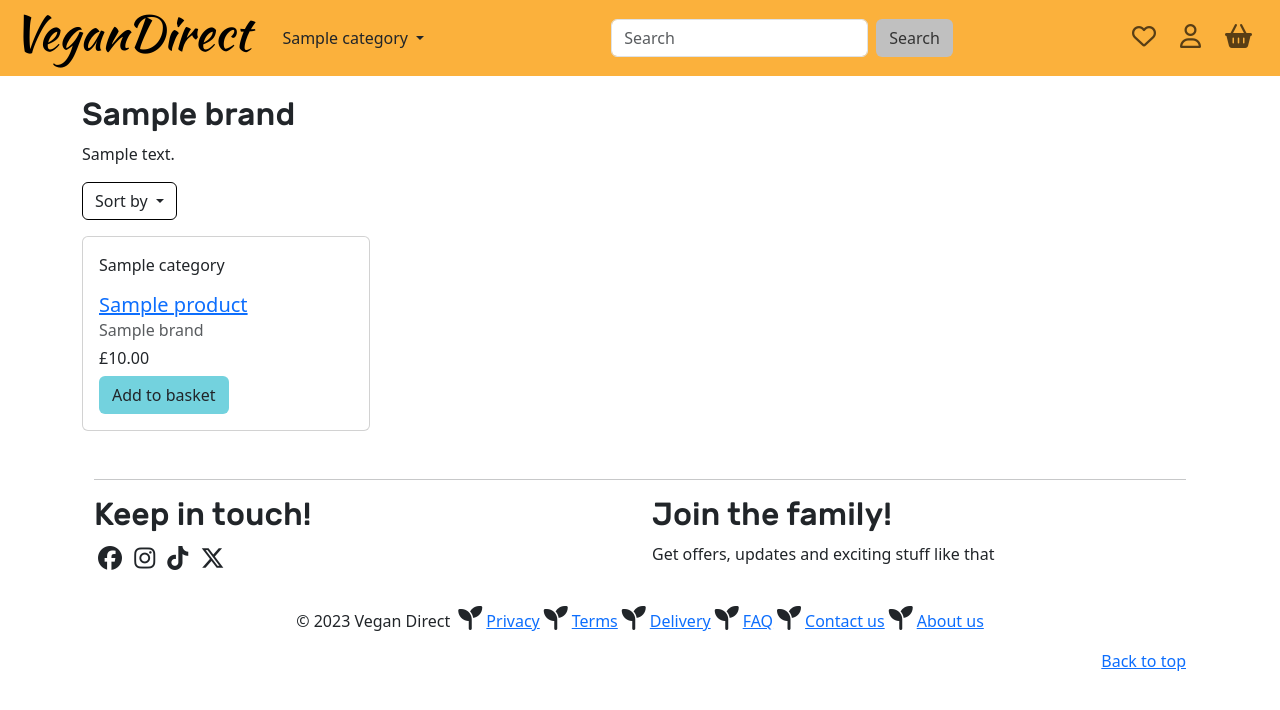
After one commit to charleymroberts/ecommerce, a Django app: a page that uses templates/base.html in a window 1280 px wide. The commit adds this page. Shown: the top 710 px of the page. Run offline with Django 4.2, Linux system fonts and the light colour scheme; tables that the repository leaves empty hold one stand-in row (values such as "Sample post"); some libraries are stand-ins or nearby versions; some web fonts are replaced.

Commit message:
Add 'sort by' button
Add 'sort by' functionality to the category and brand pages

```diff
--- /dev/null
+++ b/products/templates/products/brand.html
@@ -0,0 +1,44 @@
+{% extends 'base.html' %}
+
+{% load static %}
+
+{% block main_content %}
+
+<div class="container mt-5">
+
+<h2>{{ current_brand.name }}</h2>
+<p>{{ current_brand.description }}</p>
+
+<div class="col-md-2 justify-content-end">
+        <div class="dropdown-center mb-3">
+          <button class="btn dropdown-toggle sort-by" type="button" data-bs-toggle="dropdown" aria-expanded="false">
+            Sort by
+          </button>
+          <ul class="dropdown-menu">
+            <li><a class="dropdown-item" href="./?sort=name">Name A-Z</a></li>
+            <li><a class="dropdown-item" href="./?sort=-name">Name Z-A</a></li>
+            <li><a class="dropdown-item" href="./?sort=retail_price">Price low-high</a></li>
+            <li><a class="dropdown-item" href="./?sort=-retail_price">Price high-low</a></li>
+          </ul>
+        </div>
+    </div>
+
+{% for product in products %}
+    <div class="col-md-3 mb-2">
+        <div class="card" style="width: 18rem;">
+            <div class="card-body">
+                <p class="card-text">{{ product.categories.first.name }}</p>
+                <a href="{% url 'single-product' product.categories.first.slug product.slug %}"><h5
+                        class="card-title">{{ product.name }}</h5></a>
+                <h6 class="card-subtitle mb-2 text-body-secondary">{{ product.brand }}</h6>
+                <h6>£{{ product.retail_price }}</h6>
+                <a href="#" class="btn buy-now">Add to basket</a>
+            </div>
+        </div>
+    </div>
+
+{% endfor %}
+
+{% endblock %}
+
+</div>
--- a/products/urls.py
+++ b/products/urls.py
@@ -4,6 +4,7 @@ from . import views
 
 urlpatterns = [
     path('', views.product_lists, name='product-lists'),
+    path('brands/<brand_slug>/', views.brand, name='brand'),
     path('<category_slug>/', views.by_category, name='by-category'),
     path('<category_slug>/<product_slug>/', views.single_product, name='single-product'),
 ]
--- a/products/views.py
+++ b/products/views.py
@@ -1,5 +1,6 @@
 from django.shortcuts import render, get_object_or_404
 from .models import Product, Category, Brand
+from django.db.models import Q
 
 '''
 View to render...something. Practice one. Delete?
@@ -28,10 +29,22 @@ def by_category(request, category_slug):
     category = get_object_or_404(Category, slug=category_slug)
 
     categories = Category.objects.all()
-    products = Product.objects.all()
+
+    products = Product.objects.filter(
+        Q(categories=category) | Q(categories__parent=category)
+    )
+
+    products = products.order_by('name')
 
     children = Category.objects.filter(parent=category)
     top_level = Category.objects.filter(parent=None)
+
+    sortkey = None
+
+    if request.GET:
+        if 'sort' in request.GET:
+            sortkey = request.GET['sort']
+        products = products.order_by(sortkey)
 
     context = {
         'category': category,
@@ -39,6 +52,7 @@ def by_category(request, category_slug):
         'products': products,
         'children': children,
         'top_level': top_level,
+        'sortkey': sortkey,
 
     }
 
@@ -68,3 +82,37 @@ def single_product(request, category_slug, product_slug):
     }
 
     return render(request, 'products/product.html', context)
+
+
+def brand(request, brand_slug):
+    '''
+    View to render a page containing brand info and a list of products by that brand
+    '''
+    current_brand = get_object_or_404(Brand, slug=brand_slug)
+    products = current_brand.product_set.all()
+    products = products.order_by('-retail_price')
+
+
+    brands = Brand.objects.all()
+
+    categories = Category.objects.all()
+
+    products_by_brand = Product.objects.filter(brand=current_brand)
+
+    sortkey = None
+
+    if request.GET:
+        if 'sort' in request.GET:
+            sortkey = request.GET['sort']
+        products = products.order_by(sortkey)
+
+    context = {
+        'current_brand': current_brand,
+        'products': products,
+        'brands': brands,
+        'categories': categories,
+        'products_by_brand': products_by_brand,
+        'sortkey': sortkey,
+    }
+
+    return render(request, 'products/brand.html', context)
--- a/templates/base.html
+++ b/templates/base.html
@@ -95,9 +95,10 @@
 
             <div class="col-md-6">
                 <h2>Keep in touch!</h2>
-                <i class="fa-brands fa-facebook m-1"></i> <i
-                    class="fa-brands fa-instagram m-1"></i> <i
-                    class="fa-brands fa-tiktok m-1"></i>
+                <i class="fa-brands fa-facebook m-1"></i>
+                <i class="fa-brands fa-instagram m-1"></i>
+                <i class="fa-brands fa-tiktok m-1"></i>
+                <i class="fa-brands fa-x-twitter m-1"></i>
             </div>
 
             <div class="col-md-6">
```
Also changed, not shown: home/templates/home/index.html (+7 -7 lines), products/templates/products/category.html (+11 -33 lines), products/templates/products/product_card.html (added, +60 -0 lines).
